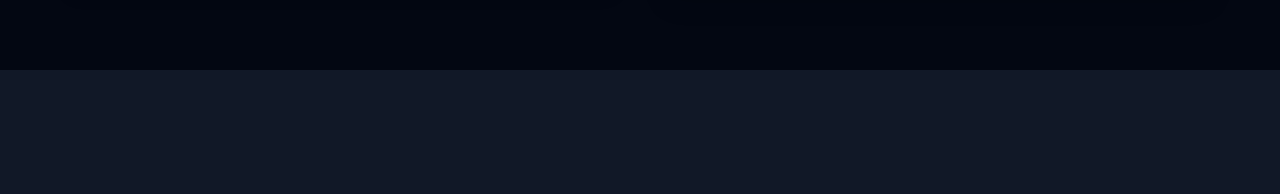
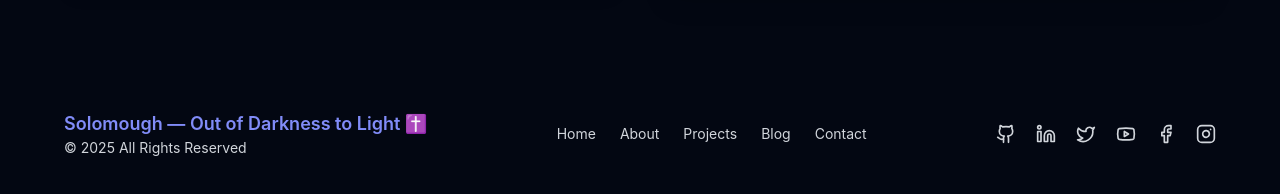
Before and after one commit to Solomough/Solomough-portfolio-, a React (Vite) app: page / in a window 1280 px wide. Shown: the part 3156-3350 px from the top of the page. Before the commit the page ends 3226 px from the top, so only its background shows below. Built offline with nearby package versions, Linux system fonts and the light colour scheme.

Commit message:
Update App.jsx

```diff
--- a/src/App.jsx
+++ b/src/App.jsx
@@ -5,6 +5,7 @@ import About from "./components/About";
 import Projects from "./components/Projects";
 import Blog from "./components/Blog";
 import Contact from "./components/Contact";
+import Footer from "./components/Footer";
 import FloatingWhatsApp from "./components/FloatingWhatsApp";
 
 function App() {
@@ -28,6 +29,9 @@ function App() {
       {/* Contact */}
       <Contact />
 
+      {/* Footer */}
+      <Footer />
+
       {/* Floating WhatsApp */}
       <FloatingWhatsApp />
     </div>
```
